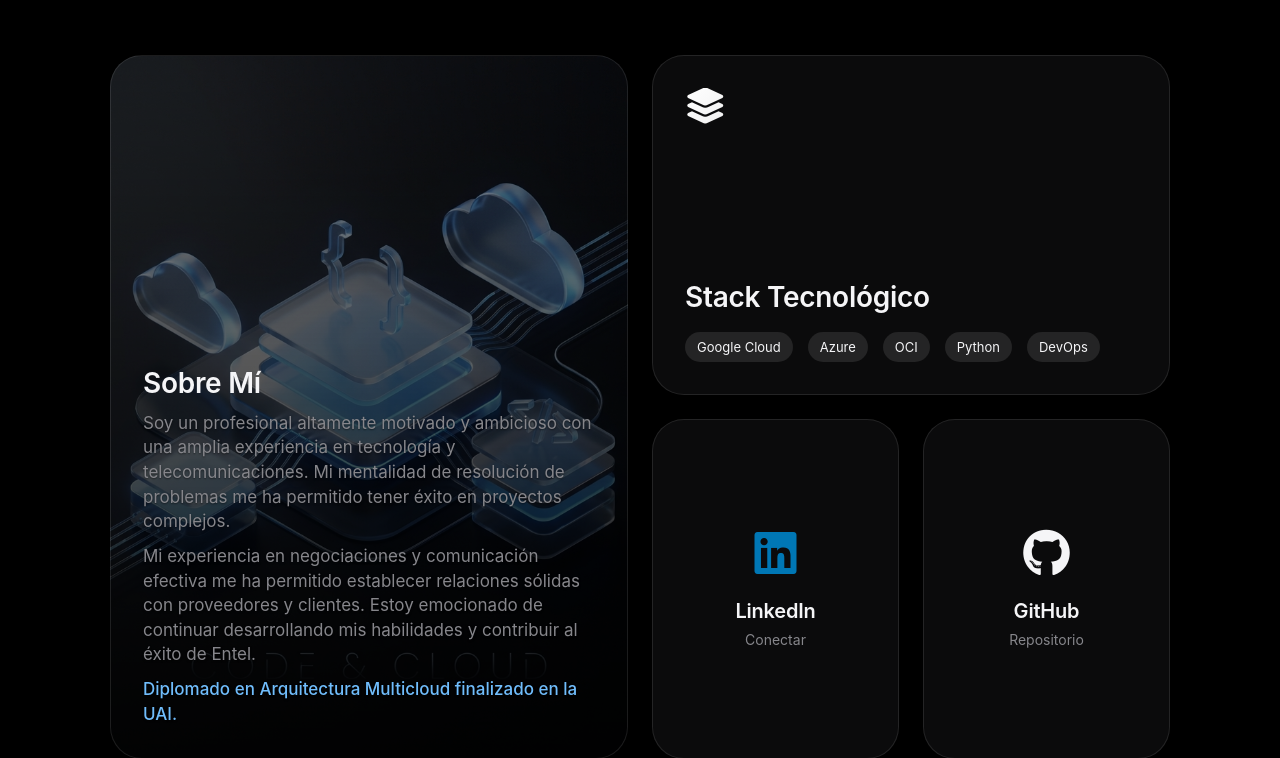
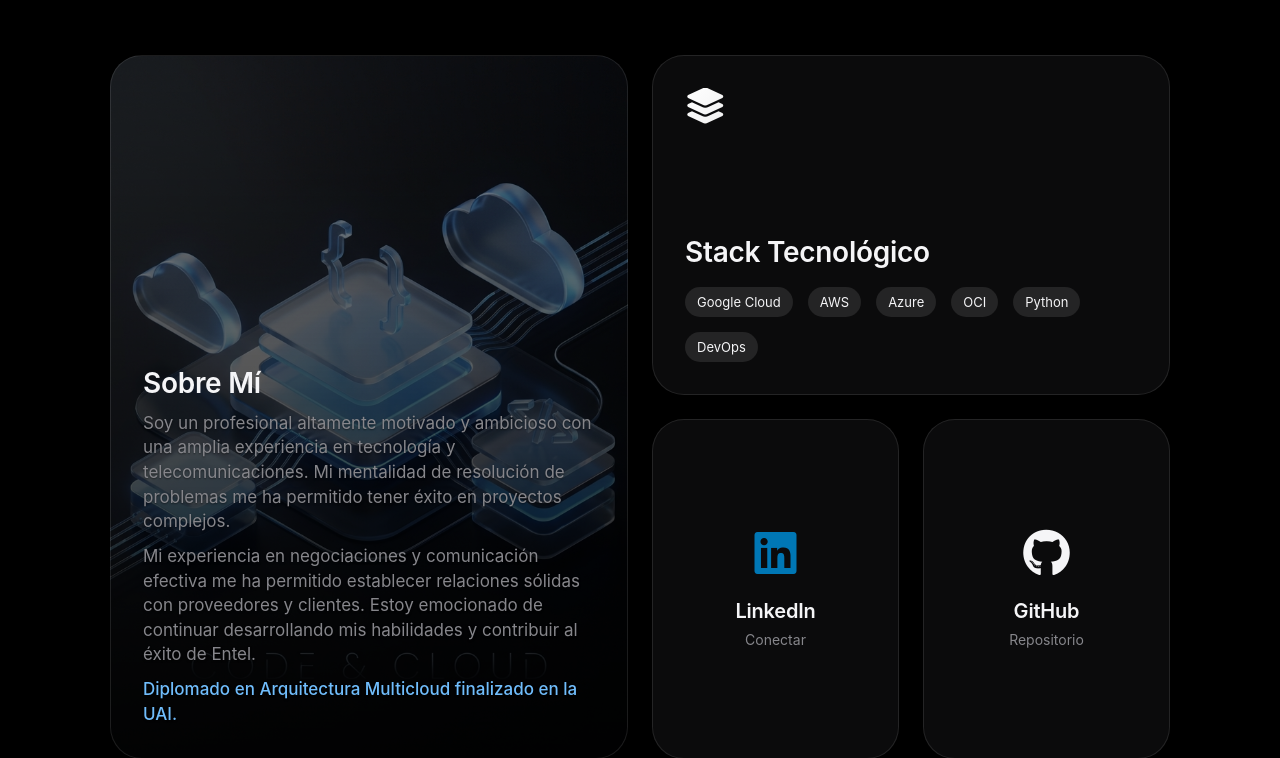
Before and after one commit to fabian2ap/fabian2ap, a Flask app: page / in a window 1280 px wide. Shown: the part 1003-1761 px from the top of the page. Run offline with Flask 3, Linux system fonts and the light colour scheme.

Commit message:
Add AWS to Tech Stack

```diff
--- a/templates/home.html
+++ b/templates/home.html
@@ -67,6 +67,8 @@
                         <span
                             style="background: rgba(255,255,255,0.1); padding: 6px 12px; border-radius: 20px; font-size: 13px;">Google
                             Cloud</span>
+                        <span
+                            style="background: rgba(255,255,255,0.1); padding: 6px 12px; border-radius: 20px; font-size: 13px;">AWS</span>
                         <span
                             style="background: rgba(255,255,255,0.1); padding: 6px 12px; border-radius: 20px; font-size: 13px;">Azure</span>
                         <span
```
